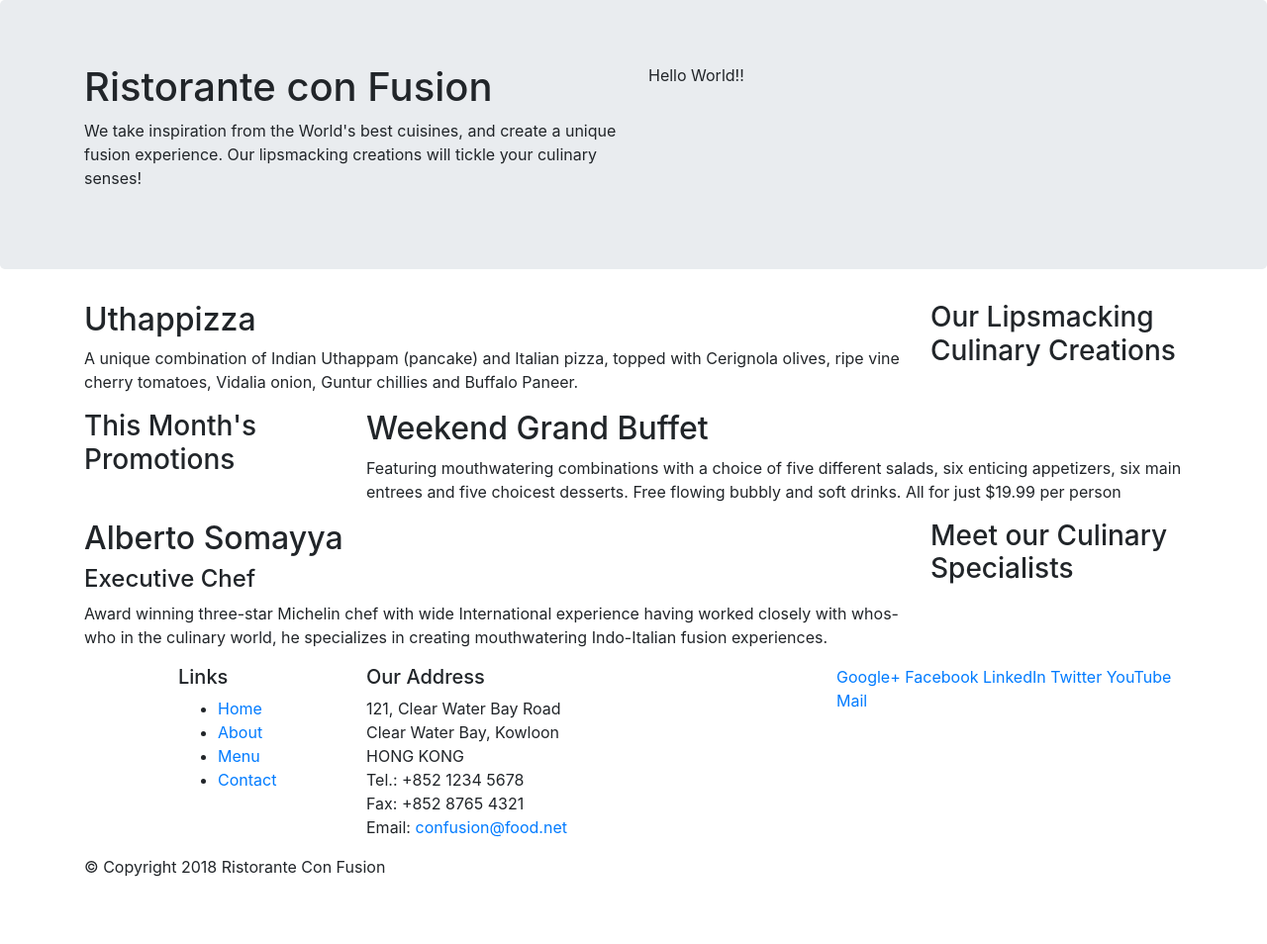
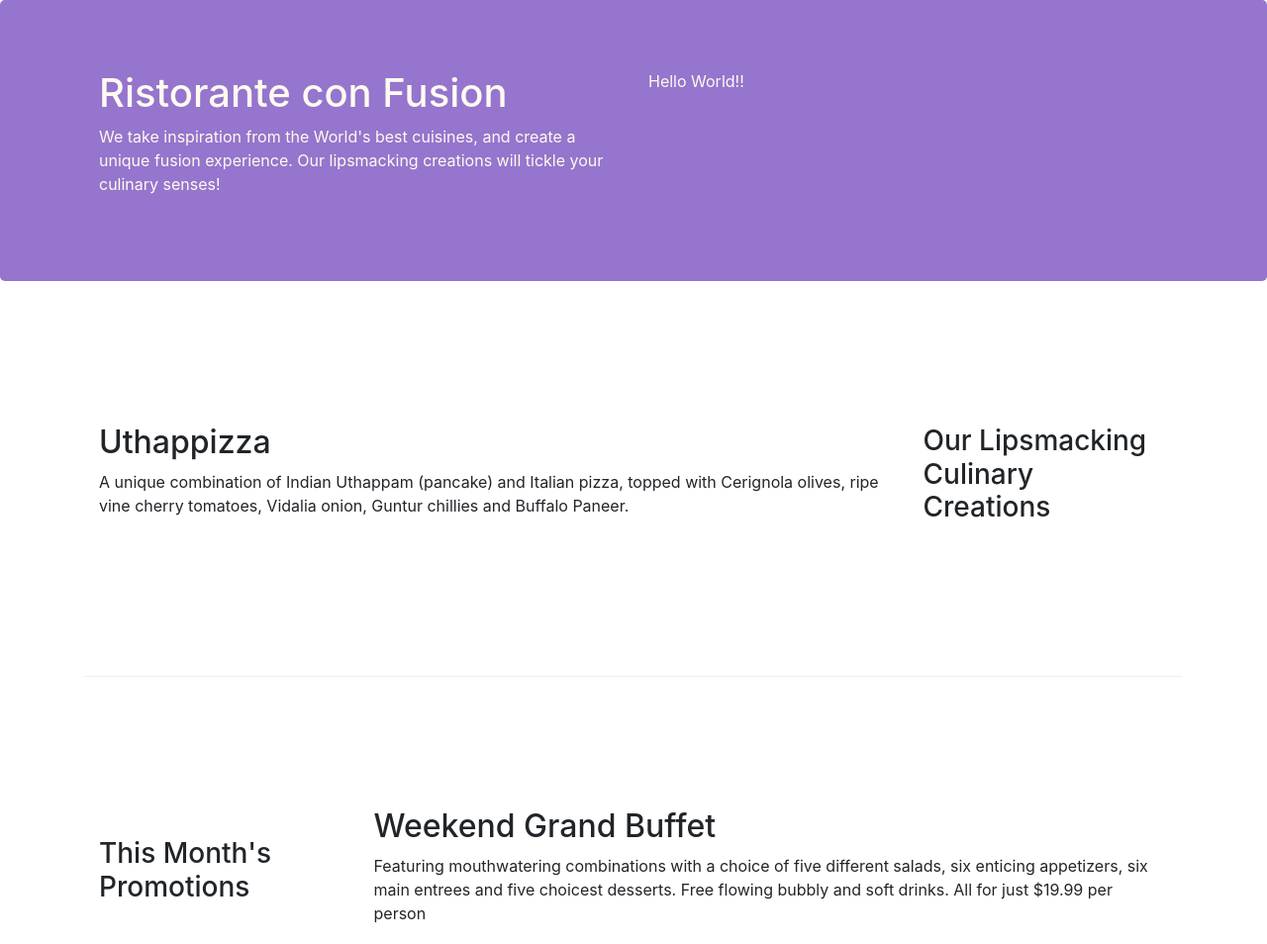
Before and after one commit to nanusharma2001/Bootstrap4, a website: page index.html in a window 1280 px wide. Shown: the top 954 px of the page at 99% size. Before the commit the page ends 904 px from the top, so only its background shows below. Drawn offline with nearby package versions, Linux system fonts and the light colour scheme.

Commit message:
Bootstrap Grid Part II

```diff
--- /dev/null
+++ b/CSS/styles.css
@@ -0,0 +1,26 @@
+.row-header{
+    margin:0px auto;
+    padding:0px auto;
+}
+.row-content{
+    margin: 0px auto;
+    padding: 50px 0px 50px 0px;
+    border-bottom: 1px ridge;
+    min-height: 400px;
+}
+.footer{
+    background-color: #D1C4E9;
+    margin: 0px auto;
+    padding:20px 0px 20px 0px;
+}
+.jumbotron{
+    padding: 70px 30px 70px 30px;
+    margin: 0px auto;
+    background: #9575CD;
+    color: floralwhite;
+}
+.address{
+    font-size: 80%;
+    margin: 0px;
+    color: #0f0f0f;
+}
--- a/index.html
+++ b/index.html
@@ -10,13 +10,14 @@
 
      <!-- Bootstrap CSS -->
      <link rel="stylesheet" href="node_modules/bootstrap/dist/css/bootstrap.min.css">
+     <link rel="stylesheet" href="CSS/styles.css">
 </head>
 
 <body>
 
     <header class="jumbotron">
         <div class="container">
-            <div class="row">
+            <div class="row row-header">
                 <div class="col-12 col-sm-6">
                     <h1>Ristorante con Fusion</h1>
                     <p>We take inspiration from the World's best cuisines, and create a unique fusion experience. Our lipsmacking creations will tickle your culinary senses!</p>
@@ -29,7 +30,7 @@
     </header>
 
     <div class= "container">
-        <div class="row">
+        <div class="row row-content align-items-center">
             <div class="col-12 col-sm-4 order-sm-last col-md-3">
                 <h3>Our Lipsmacking Culinary Creations</h3>
             </div>
@@ -40,7 +41,7 @@
         </div>
 
 
-        <div class="row">
+        <div class="row row-content align-items-center">
             <div class="col-12 col-sm-4 col-md-3">
                 <h3>This Month's Promotions</h3>
             </div>
@@ -50,7 +51,7 @@
             </div>
         </div>
 
-        <div class="row">
+        <div class="row row-content align-items-center">
             <div class="col-12 col-sm-4 order-sm-last col-md-3">
                 <h3>Meet our Culinary Specialists</h3>
             </div>
@@ -62,12 +63,12 @@
         </div>
     </div>
 
-    <footer>
+    <footer class="footer">
         <div class="container">
             <div class="row">
                 <div class="col-4 offset-1 col-sm-2"> <!--Here as we didn't mentioned anything offset will be applied all the way from extra small to xl-->
                     <h5>Links</h5>
-                    <ul>
+                    <ul class="list-unstyled">
                         <li><a href="#">Home</a></li>
                         <li><a href="#">About</a></li>
                         <li><a href="#">Menu</a></li>
@@ -85,8 +86,8 @@
 		              Email: <a href="mailto:confusion@food.net">confusion@food.net</a>
 		           </address>
                 </div>
-                <div class="col-12 col-sm-4">
-                    <div>
+                <div class="col-12 col-sm-4 align-self-center">
+                    <div class="text-center">
                         <a href="http://google.com/+">Google+</a>
                         <a href="http://www.facebook.com/profile.php?id=">Facebook</a>
                         <a href="http://www.linkedin.com/in/">LinkedIn</a>
@@ -96,7 +97,7 @@
                     </div>
                 </div>
            </div>
-           <div class="row">
+           <div class="row justify-content-center">
                 <div class="col-auto">
                     <p>© Copyright 2018 Ristorante Con Fusion</p>
                 </div>
```
